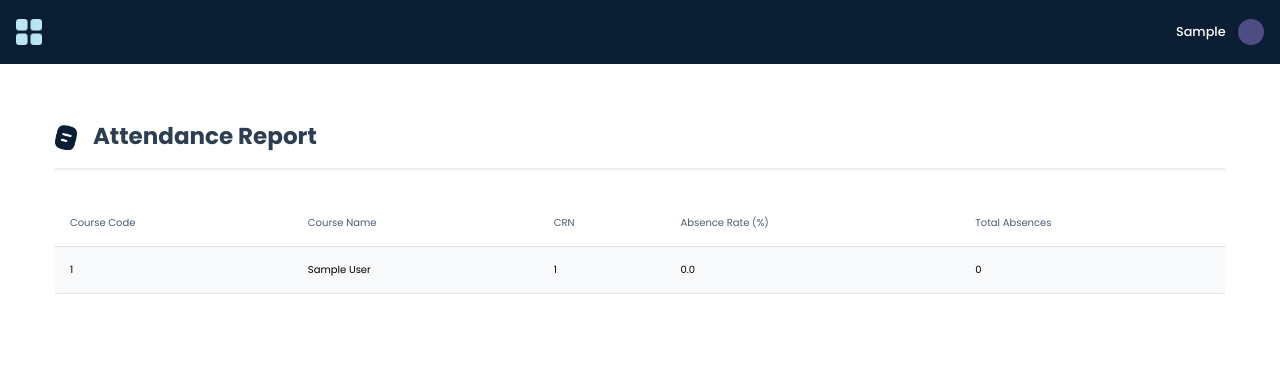
After one commit to 0yousif/SSB-Clone, a Django app: page /attendance/ in a window 1280 px wide. The commit adds this page. Shown: the top 373 px of the page. Run offline with Django 5.2, Linux system fonts and the light colour scheme; a user stored in the database is signed in; tables that the repository leaves empty hold one stand-in row (values such as "Sample post").

Commit message:
created student attendance report

```diff
--- /dev/null
+++ b/SSB/student/templates/student_attendance.html
@@ -0,0 +1,39 @@
+{% extends 'base.html' %}
+{% load static %}
+
+{% block content %}
+<head>
+  <link rel="stylesheet" href="{% static 'css/style.css' %}" />
+</head>
+<div class="tutor-sections-body">
+  <div class="tutor-sections-page">
+    <h1 class="section-header poppins-medium">
+      <img class="icon" src="{% static 'icons/registration1.png' %}" alt="Attendance Icon" />
+      <strong>Attendance Report</strong>
+    </h1>
+
+    {% if not attendance_data %}
+      <p class="no-sections">No attendance data available for the current semester.</p>
+    {% else %}
+      <table class="sections-table">
+        <tr>
+          <th>Course Code</th>
+          <th>Course Name</th>
+          <th>CRN</th>
+          <th>Absence Rate (%)</th>
+          <th>Total Absences</th>
+        </tr>
+        {% for data in attendance_data %}
+          <tr>
+            <td>{{ data.course_code }}</td>
+            <td>{{ data.course_name }}</td>
+            <td>{{ data.crn }}</td>
+            <td>{{ data.absence_rate }}</td>
+            <td>{{ data.total_absences }}</td>
+          </tr>
+        {% endfor %}
+      </table>
+    {% endif %}
+  </div>
+</div>
+{% endblock %}
--- a/SSB/student/urls.py
+++ b/SSB/student/urls.py
@@ -12,5 +12,7 @@ urlpatterns = [
     path('registration/section/<int:section_id>/add/<int:user_id>', views.section_register, name="section_register"),
     path('registration/section/<int:section_id>/remove/<int:user_id>', views.section_deregister, name="section_deregister"),
     path('week_at_glance/',views.week_at_glance, name='week_at_glance'),
-    path('enrolle_courses/',views.enrolle_courses, name='enrolle_courses')
+    path('enrolle_courses/',views.enrolle_courses, name='enrolle_courses'),
+    path('attendance/', views.student_attendance, name='attendance_report'),
+
 ]
--- a/SSB/student/views.py
+++ b/SSB/student/views.py
@@ -1,6 +1,6 @@
 from django.shortcuts import render, redirect
 from django.contrib.auth.decorators import login_required
-from adminstrator.models import Profile, Section, Course, Departments, Semester, Location, Time, Section_schedules,Student_registration,Configurations
+from adminstrator.models import Profile, Section, Course, Departments, Semester, Location, Time, Section_schedules,Student_registration,Configurations, Attendance
 import datetime
 from django.http import HttpResponse
 
@@ -114,3 +114,31 @@ def enrolle_courses(request):
 def student_profile(request):
     profile = request.user.profile
     return render(request, 'student_profile.html', {'profile': profile})
+
+
+
+
+
+@login_required
+def student_attendance(request):
+        user = request.user
+        current_semester = Semester.objects.get(is_current=True)
+        registrations = Student_registration.objects.filter(student=user, crn__semester=current_semester)
+
+        attendance_data = []
+        for registration in registrations:
+            course = registration.crn.course
+            total_classes = 24
+            total_absences = Attendance.objects.filter(registration=registration, status='A').count()
+            absence_rate = (total_absences / total_classes) * 100 if total_classes > 0 else 0
+
+            attendance_data.append({
+                'course_code': course.code,
+                'course_name': course.name,
+                'crn': registration.crn.crn,
+                'absence_rate': round(absence_rate, 2),
+                'total_absences': total_absences,
+                'total_classes': total_classes
+            })
+
+        return render(request, 'student_attendance.html', {'attendance_data':attendance_data})
--- a/SSB/templates/base.html
+++ b/SSB/templates/base.html
@@ -91,7 +91,7 @@
           <img src="{% static 'icons/archive-book.png' %}" alt="" />Plan Ahead
         </button>
         <button
-          onclick="document.location.href = '{% url 'dashboard' %}'"
+          onclick="document.location.href = '{% url 'attendance_report' %}'"
           class="poppins-semibold"
         >
           <img src="{% static 'icons/calendar-tick.png' %}" alt="" />Attendance
```
Also changed, not shown: SSB/faculty/templates/faculty/attendance.html (+8 -6 lines).
